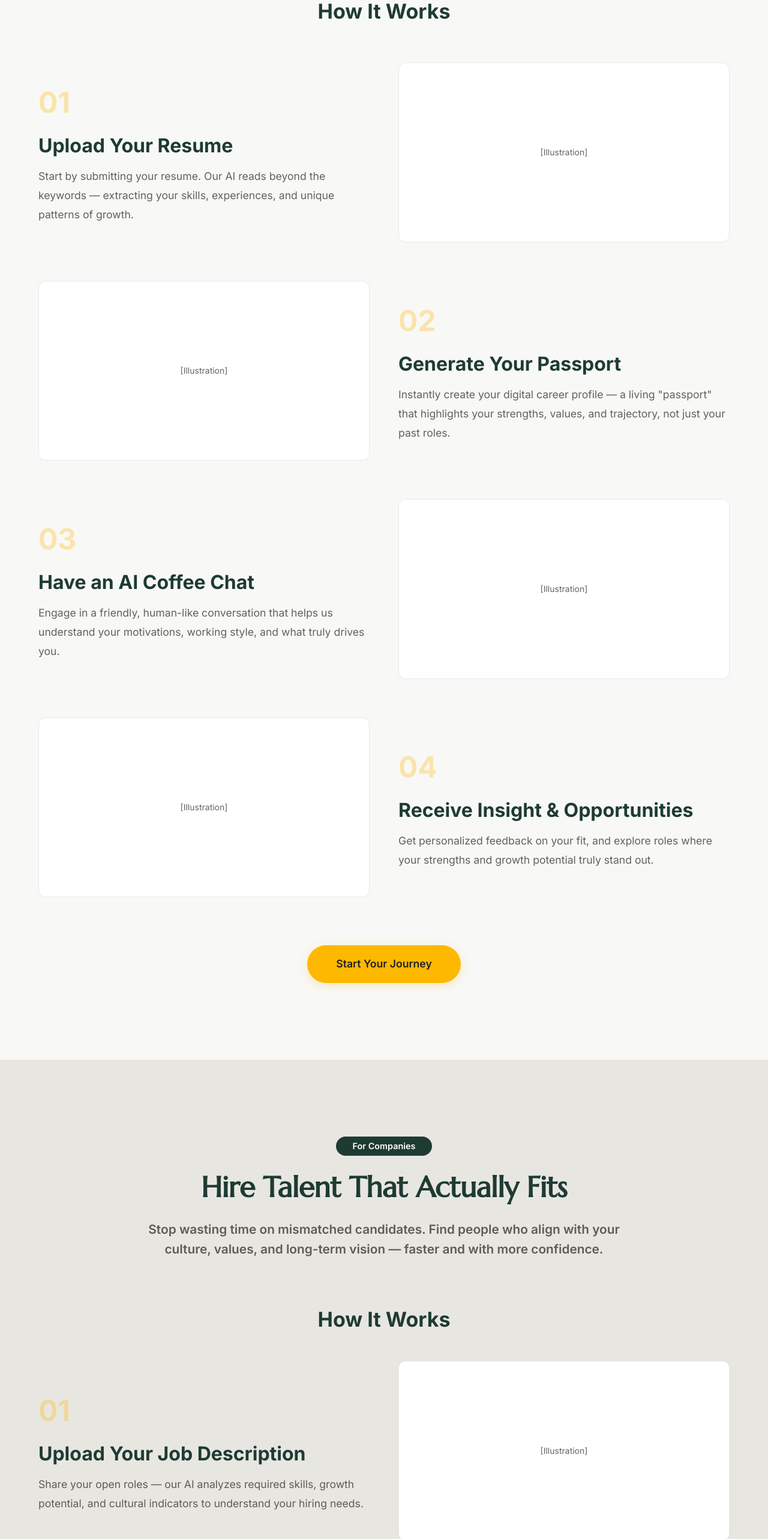
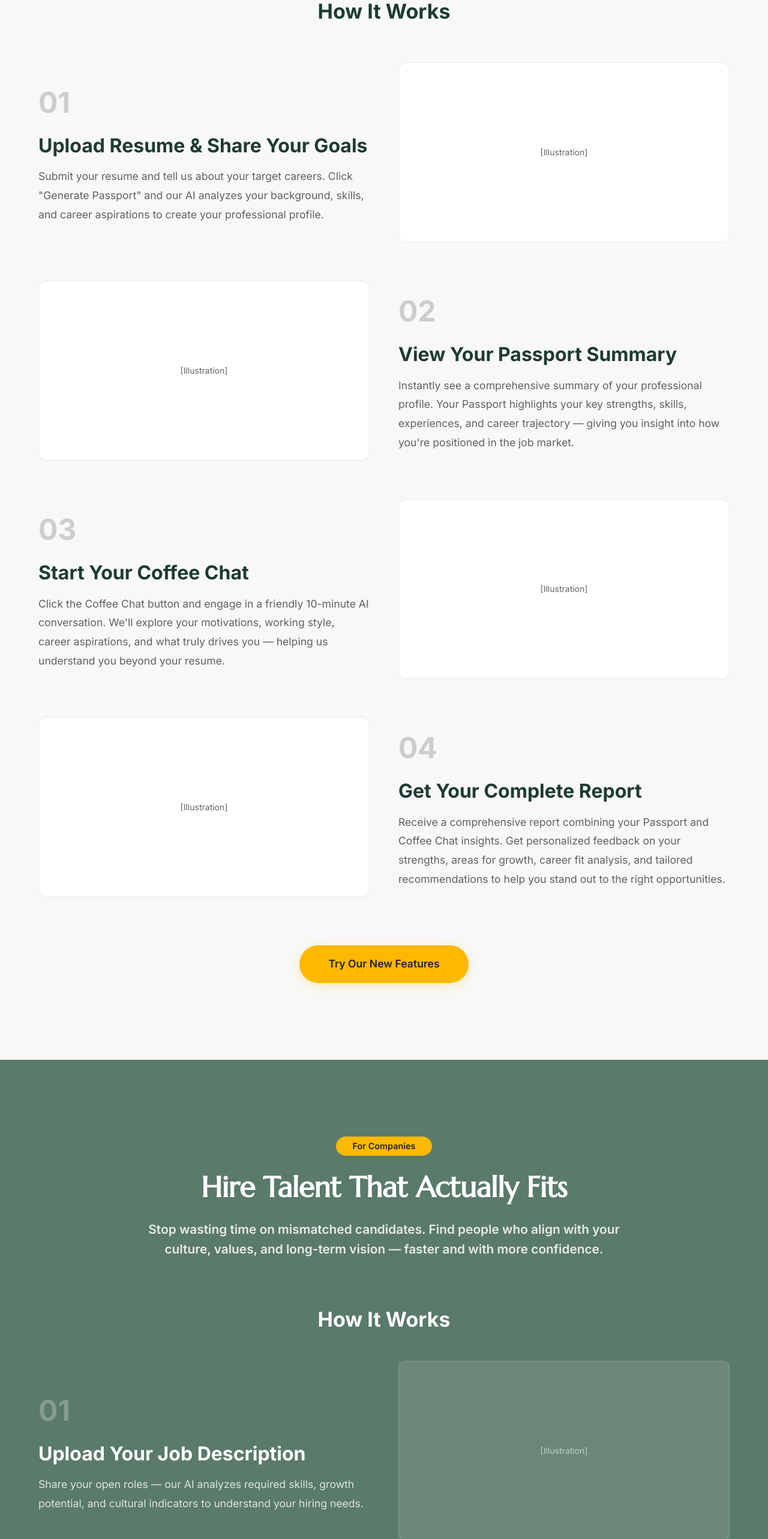
Before and after one commit to yisyuanc00/landingpage-goodfutures, a React (Vite) app: page / in a window 1280 px wide. Shown: the part 2580-5146 px from the top of the page at 60% size. Built offline with nearby package versions, Linux system fonts and the light colour scheme.

Commit message:
Modify colors

```diff
--- a/src/App.jsx
+++ b/src/App.jsx
@@ -1024,9 +1024,8 @@ function App() {
                         sx={{
                           fontSize: '3rem',
                           fontWeight: 700,
-                          color: 'secondary.main',
+                          color: 'rgba(33, 33, 33, 0.2)',
                           mb: 2,
-                          opacity: 0.3,
                         }}
                       >
                         01
@@ -1040,7 +1039,7 @@ function App() {
                           fontSize: { xs: '1.75rem', md: '2rem' },
                         }}
                       >
-                        Upload Your Resume
+                        Upload Resume & Share Your Goals
                       </Typography>
                       <Typography
                         sx={{
@@ -1049,7 +1048,7 @@ function App() {
                           fontSize: '1.1rem',
                         }}
                       >
-                        Start by submitting your resume. Our AI reads beyond the keywords — extracting your skills, experiences, and unique patterns of growth.
+                        Submit your resume and tell us about your target careers. Click "Generate Passport" and our AI analyzes your background, skills, and career aspirations to create your professional profile.
                       </Typography>
                     </Box>
                   </Grid>
@@ -1101,9 +1100,8 @@ function App() {
                         sx={{
                           fontSize: '3rem',
                           fontWeight: 700,
-                          color: 'secondary.main',
+                          color: 'rgba(33, 33, 33, 0.2)',
                           mb: 2,
-                          opacity: 0.3,
                         }}
                       >
                         02
@@ -1117,7 +1115,7 @@ function App() {
                           fontSize: { xs: '1.75rem', md: '2rem' },
                         }}
                       >
-                        Generate Your Passport
+                        View Your Passport Summary
                       </Typography>
                       <Typography
                         sx={{
@@ -1126,7 +1124,7 @@ function App() {
                           fontSize: '1.1rem',
                         }}
                       >
-                        Instantly create your digital career profile — a living "passport" that highlights your strengths, values, and trajectory, not just your past roles.
+                        Instantly see a comprehensive summary of your professional profile. Your Passport highlights your key strengths, skills, experiences, and career trajectory — giving you insight into how you're positioned in the job market.
                       </Typography>
                     </Box>
                   </Grid>
@@ -1142,9 +1140,8 @@ function App() {
                         sx={{
                           fontSize: '3rem',
                           fontWeight: 700,
-                          color: 'secondary.main',
+                          color: 'rgba(33, 33, 33, 0.2)',
                           mb: 2,
-                          opacity: 0.3,
                         }}
                       >
                         03
@@ -1158,7 +1155,7 @@ function App() {
                           fontSize: { xs: '1.75rem', md: '2rem' },
                         }}
                       >
-                        Have an AI Coffee Chat
+                        Start Your Coffee Chat
                       </Typography>
                       <Typography
                         sx={{
@@ -1167,7 +1164,7 @@ function App() {
                           fontSize: '1.1rem',
                         }}
                       >
-                        Engage in a friendly, human-like conversation that helps us understand your motivations, working style, and what truly drives you.
+                        Click the Coffee Chat button and engage in a friendly 10-minute AI conversation. We'll explore your motivations, working style, career aspirations, and what truly drives you — helping us understand you beyond your resume.
                       </Typography>
                     </Box>
                   </Grid>
@@ -1219,9 +1216,8 @@ function App() {
                         sx={{
                           fontSize: '3rem',
                           fontWeight: 700,
-                          color: 'secondary.main',
+                          color: 'rgba(33, 33, 33, 0.2)',
                           mb: 2,
-                          opacity: 0.3,
                         }}
                       >
                         04
@@ -1235,7 +1231,7 @@ function App() {
                           fontSize: { xs: '1.75rem', md: '2rem' },
                         }}
                       >
-                        Receive Insight & Opportunities
+                        Get Your Complete Report
                       </Typography>
                       <Typography
                         sx={{
@@ -1244,7 +1240,7 @@ function App() {
                           fontSize: '1.1rem',
                         }}
                       >
-                        Get personalized feedback on your fit, and explore roles where your strengths and growth potential truly stand out.
+                        Receive a comprehensive report combining your Passport and Coffee Chat insights. Get personalized feedback on your strengths, areas for growth, career fit analysis, and tailored recommendations to help you stand out to the right opportunities.
                       </Typography>
                     </Box>
                   </Grid>
@@ -1273,14 +1269,14 @@ function App() {
                   },
                 }}
               >
-                Start Your Journey
+                Try Our New Features
               </Button>
             </Box>
           </Container>
         </Box>
 
         {/* ===== FOR COMPANIES SECTION ===== */}
-        <Box id="companies" sx={{ bgcolor: '#E8E6E1', py: { xs: 12, md: 16 } }}>
+        <Box id="companies" sx={{ bgcolor: '#5A7A6B', py: { xs: 12, md: 16 } }}>
           <Container maxWidth="lg">
             {/* Companies Hero */}
             <ScrollFade>
@@ -1288,8 +1284,8 @@ function App() {
                 <Chip
                   label="For Companies"
                   sx={{
-                    bgcolor: 'primary.main',
-                    color: '#FFFFFF',
+                    bgcolor: 'secondary.main',
+                    color: '#212121',
                     fontWeight: 600,
                     fontSize: '0.9rem',
                     px: 2,
@@ -1302,7 +1298,7 @@ function App() {
                   sx={{
                     fontSize: { xs: '2rem', md: '3rem' },
                     fontWeight: 700,
-                    color: 'primary.main',
+                    color: '#FFFFFF',
                     mb: 3,
                   }}
                 >
@@ -1312,7 +1308,7 @@ function App() {
                   variant="h6"
                   sx={{
                     fontSize: { xs: '1.1rem', md: '1.3rem' },
-                    color: 'text.secondary',
+                    color: 'rgba(255, 255, 255, 0.85)',
                     maxWidth: '800px',
                     mx: 'auto',
                     lineHeight: 1.6,
@@ -1330,7 +1326,7 @@ function App() {
                 sx={{
                   textAlign: 'center',
                   fontWeight: 700,
-                  color: 'primary.main',
+                  color: '#FFFFFF',
                   mb: 6,
                 }}
               >
@@ -1348,9 +1344,8 @@ function App() {
                         sx={{
                           fontSize: '3rem',
                           fontWeight: 700,
-                          color: 'secondary.main',
+                          color: 'rgba(255, 255, 255, 0.25)',
                           mb: 2,
-                          opacity: 0.3,
                         }}
                       >
                         01
@@ -1359,7 +1354,7 @@ function App() {
                         variant="h4"
                         sx={{
                           fontWeight: 700,
-                          color: 'primary.main',
+                          color: '#FFFFFF',
                           mb: 2,
                           fontSize: { xs: '1.75rem', md: '2rem' },
                         }}
@@ -1368,7 +1363,7 @@ function App() {
                       </Typography>
                       <Typography
                         sx={{
-                          color: 'text.secondary',
+                          color: 'rgba(255, 255, 255, 0.8)',
                           lineHeight: 1.8,
                           fontSize: '1.1rem',
                         }}
@@ -1380,9 +1375,9 @@ function App() {
                   <Grid item xs={12} md={6}>
                     <Box
                       sx={{
-                        bgcolor: 'background.paper',
+                        bgcolor: 'rgba(255, 255, 255, 0.1)',
                         borderRadius: 3,
-                        border: '1px solid rgba(30, 59, 51, 0.1)',
+                        border: '1px solid rgba(255, 255, 255, 0.2)',
                         p: 4,
                         display: 'flex',
                         alignItems: 'center',
@@ -1390,7 +1385,7 @@ function App() {
                         minHeight: { xs: 200, md: 300 },
                       }}
                     >
-                      <Typography variant="body2" color="text.secondary">
+                      <Typography variant="body2" color="rgba(255, 255, 255, 0.6)">
                         [Illustration]
                       </Typography>
                     </Box>
@@ -1404,9 +1399,9 @@ function App() {
                   <Grid item xs={12} md={6} sx={{ order: { xs: 2, md: 1 } }}>
                     <Box
                       sx={{
-                        bgcolor: 'background.paper',
+                        bgcolor: 'rgba(255, 255, 255, 0.1)',
                         borderRadius: 3,
-                        border: '1px solid rgba(30, 59, 51, 0.1)',
+                        border: '1px solid rgba(255, 255, 255, 0.2)',
                         p: 4,
                         display: 'flex',
                         alignItems: 'center',
@@ -1414,7 +1409,7 @@ function App() {
                         minHeight: { xs: 200, md: 300 },
                       }}
                     >
-                      <Typography variant="body2" color="text.secondary">
+                      <Typography variant="body2" color="rgba(255, 255, 255, 0.6)">
                         [Illustration]
                       </Typography>
                     </Box>
@@ -1425,9 +1420,8 @@ function App() {
                         sx={{
                           fontSize: '3rem',
                           fontWeight: 700,
-                          color: 'secondary.main',
+                          color: 'rgba(255, 255, 255, 0.25)',
                           mb: 2,
-                          opacity: 0.3,
                         }}
                       >
                         02
@@ -1436,7 +1430,7 @@ function App() {
                         variant="h4"
                         sx={{
                           fontWeight: 700,
-                          color: 'primary.main',
+                          color: '#FFFFFF',
                           mb: 2,
                           fontSize: { xs: '1.75rem', md: '2rem' },
                         }}
@@ -1445,7 +1439,7 @@ function App() {
                       </Typography>
                       <Typography
                         sx={{
-                          color: 'text.secondary',
+                          color: 'rgba(255, 255, 255, 0.8)',
                           lineHeight: 1.8,
                           fontSize: '1.1rem',
                         }}
@@ -1466,9 +1460,8 @@ function App() {
                         sx={{
                           fontSize: '3rem',
                           fontWeight: 700,
-                          color: 'secondary.main',
+                          color: 'rgba(255, 255, 255, 0.25)',
                           mb: 2,
-                          opacity: 0.3,
                         }}
                       >
                         03
@@ -1477,7 +1470,7 @@ function App() {
                         variant="h4"
                         sx={{
                           fontWeight: 700,
-                          color: 'primary.main',
+                          color: '#FFFFFF',
                           mb: 2,
                           fontSize: { xs: '1.75rem', md: '2rem' },
                         }}
@@ -1486,7 +1479,7 @@ function App() {
                       </Typography>
                       <Typography
                         sx={{
-                          color: 'text.secondary',
+                          color: 'rgba(255, 255, 255, 0.8)',
                           lineHeight: 1.8,
                           fontSize: '1.1rem',
                         }}
@@ -1498,9 +1491,9 @@ function App() {
                   <Grid item xs={12} md={6}>
                     <Box
                       sx={{
-                        bgcolor: 'background.paper',
+                        bgcolor: 'rgba(255, 255, 255, 0.1)',
                         borderRadius: 3,
-                        border: '1px solid rgba(30, 59, 51, 0.1)',
+                        border: '1px solid rgba(255, 255, 255, 0.2)',
                         p: 4,
                         display: 'flex',
                         alignItems: 'center',
@@ -1508,7 +1501,7 @@ function App() {
                         minHeight: { xs: 200, md: 300 },
                       }}
                     >
-                      <Typography variant="body2" color="text.secondary">
+                      <Typography variant="body2" color="rgba(255, 255, 255, 0.6)">
                         [Illustration]
                       </Typography>
                     </Box>
@@ -1522,9 +1515,9 @@ function App() {
                   <Grid item xs={12} md={6} sx={{ order: { xs: 2, md: 1 } }}>
                     <Box
                       sx={{
-                        bgcolor: 'background.paper',
+                        bgcolor: 'rgba(255, 255, 255, 0.1)',
                         borderRadius: 3,
-                        border: '1px solid rgba(30, 59, 51, 0.1)',
+                        border: '1px solid rgba(255, 255, 255, 0.2)',
                         p: 4,
                         display: 'flex',
                         alignItems: 'center',
@@ -1532,7 +1525,7 @@ function App() {
                         minHeight: { xs: 200, md: 300 },
                       }}
                     >
-                      <Typography variant="body2" color="text.secondary">
+                      <Typography variant="body2" color="rgba(255, 255, 255, 0.6)">
                         [Illustration]
                       </Typography>
                     </Box>
@@ -1543,9 +1536,8 @@ function App() {
                         sx={{
                           fontSize: '3rem',
                           fontWeight: 700,
-                          color: 'secondary.main',
+                          color: 'rgba(255, 255, 255, 0.25)',
                           mb: 2,
-                          opacity: 0.3,
                         }}
                       >
                         04
@@ -1554,7 +1546,7 @@ function App() {
                         variant="h4"
                         sx={{
                           fontWeight: 700,
-                          color: 'primary.main',
+                          color: '#FFFFFF',
                           mb: 2,
                           fontSize: { xs: '1.75rem', md: '2rem' },
                         }}
@@ -1563,7 +1555,7 @@ function App() {
                       </Typography>
                       <Typography
                         sx={{
-                          color: 'text.secondary',
+                          color: 'rgba(255, 255, 255, 0.8)',
                           lineHeight: 1.8,
                           fontSize: '1.1rem',
                         }}
```
